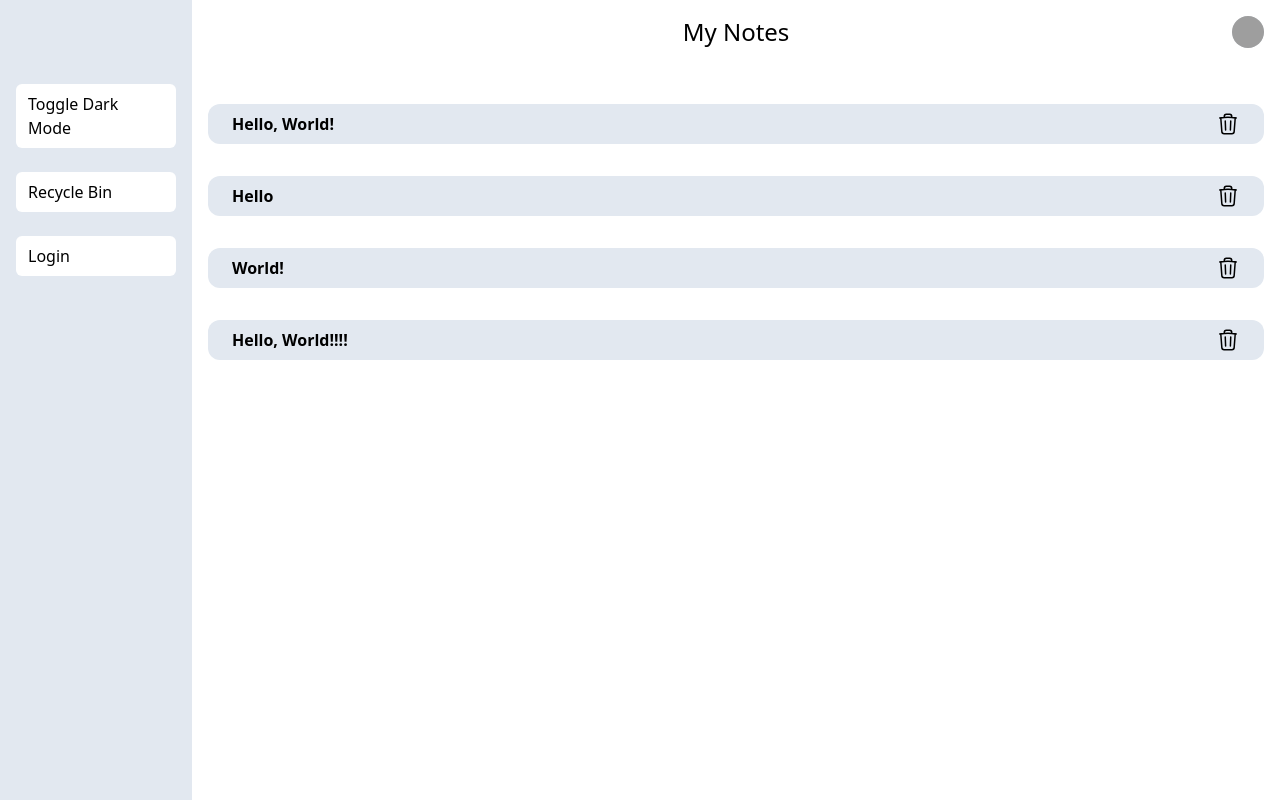
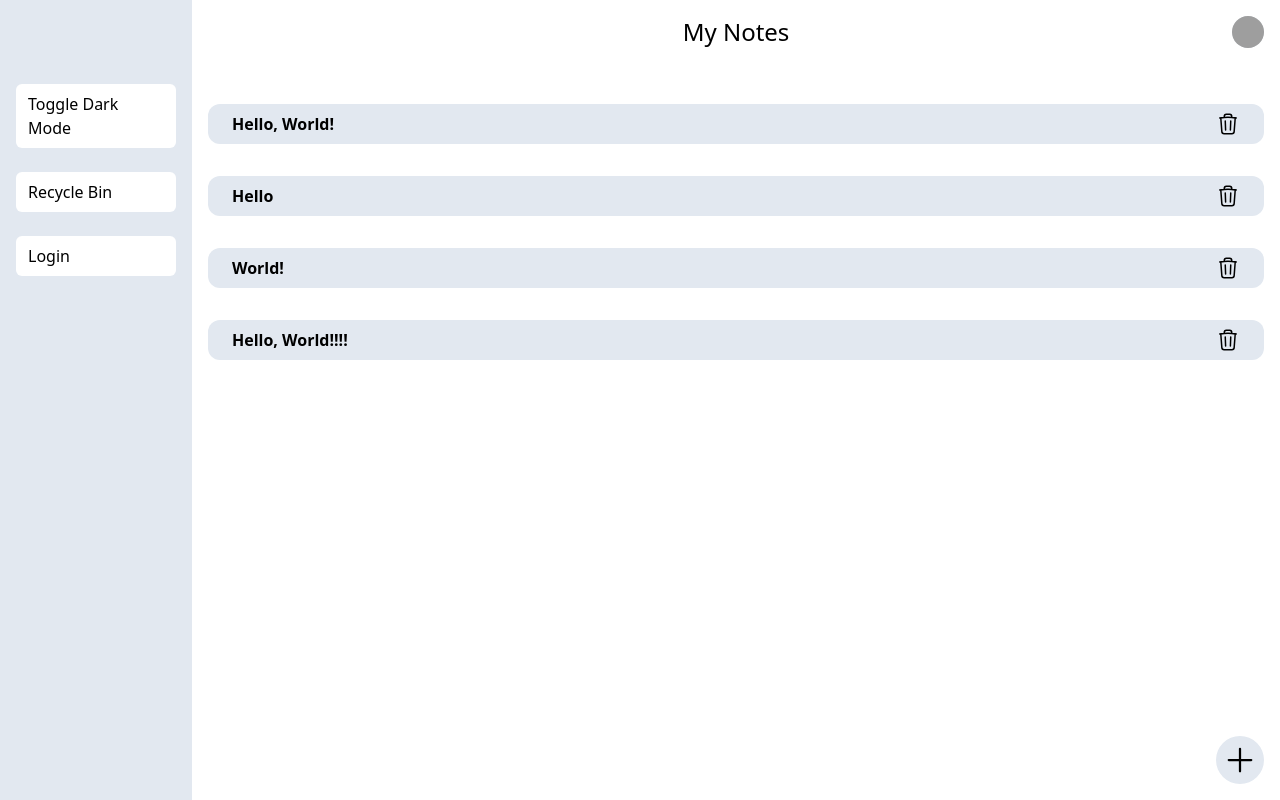
Before and after one commit to Olivoz/Notes-Wood-Ridge, a Vue app in the folder app/: page / in a window 1280 px wide. Built offline with nearby package versions, Linux system fonts and the light colour scheme; grey boxes are pictures that could not be loaded.

Commit message:
Add button visual and onclick, no function

```diff
--- /dev/null
+++ b/app/src/components/RoundButton.vue
@@ -0,0 +1,13 @@
+<script>
+export default {
+    props: {
+        onClick: Function
+    }
+}
+</script>
+
+<template>
+    <button class="rounded-full fixed right-4 bottom-4 h-12 w-12 p-1.5 bg-slate-200" @click="onClick">
+        <slot />
+    </button>
+</template>
--- a/app/src/views/HomeView.vue
+++ b/app/src/views/HomeView.vue
@@ -1,6 +1,8 @@
 <script setup>
 import NoteCard from "../components/NoteCard.vue";
 import DeleteModal from "../components/DeleteModal.vue";
+import RoundButton from "../components/RoundButton.vue";
+import {PlusIcon} from "@heroicons/vue/24/outline";
 </script>
 
 <script>
@@ -59,4 +61,7 @@ let toDelete;
     buttonText="Yes, remove!"
     :closeButton="() => closeDeleteMenu(toDelete)"
   />
+
+  <RoundButton :onClick="createNote"><PlusIcon /></RoundButton>
+
 </template>
```
